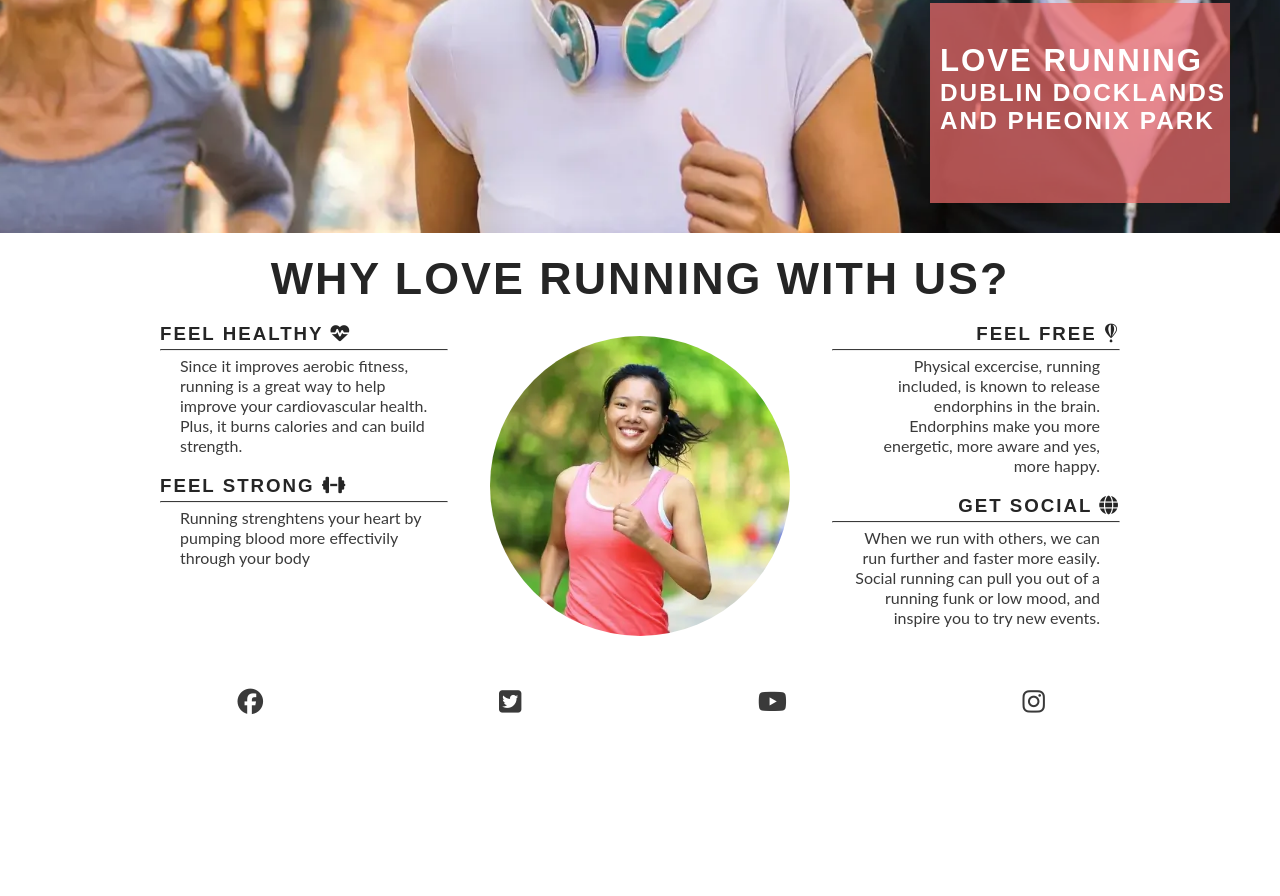
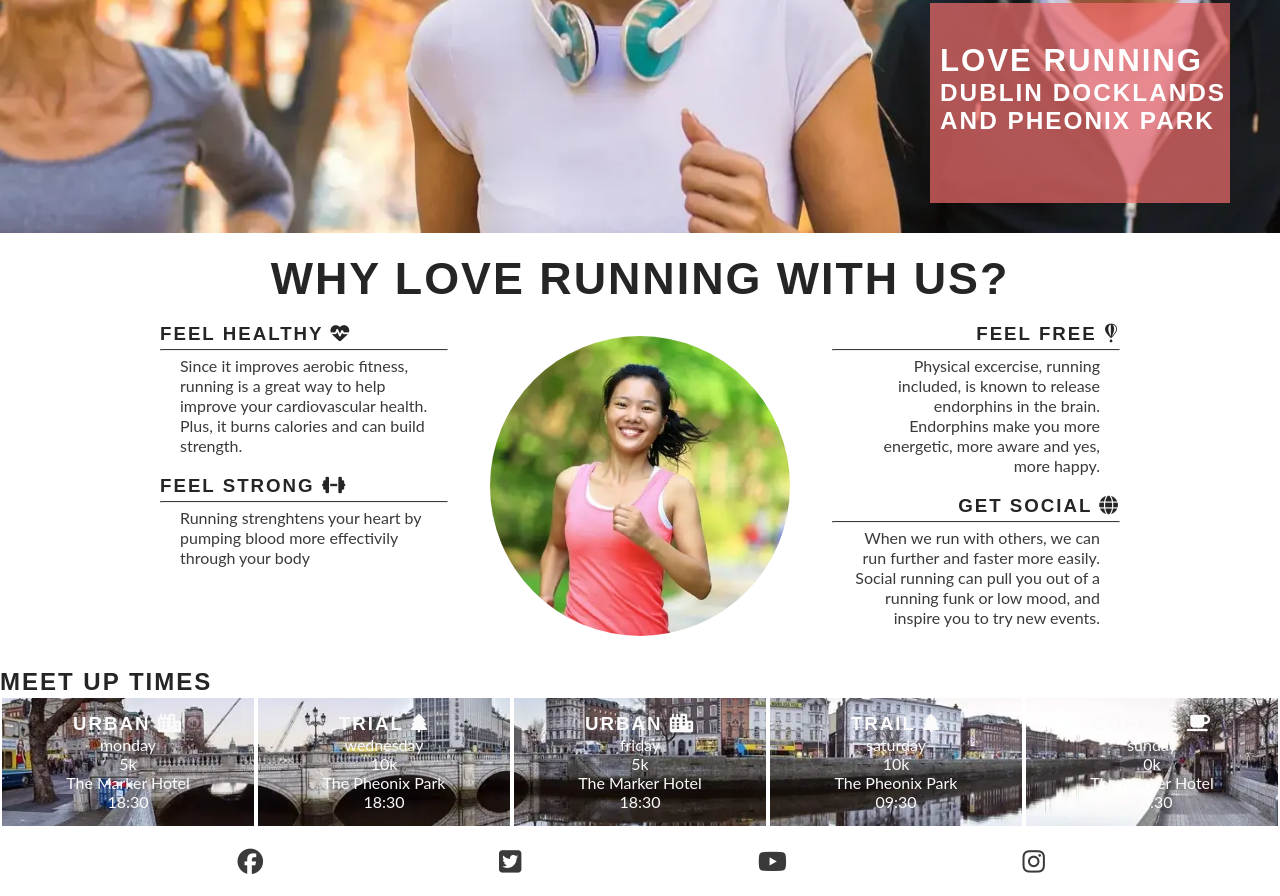
Before and after one commit to j-noon/love-running, a plain HTML site: page index.html in a window 1280 px wide. Shown: the part 446-1342 px from the top of the page. Before the commit the page ends 1182 px from the top, so only its background shows below. Drawn offline with Linux system fonts and the light colour scheme.

Commit message:
meet up times done

```diff
--- a/assests/css/style.css
+++ b/assests/css/style.css
@@ -162,6 +162,30 @@ hr {
     justify-content: center;
 }
 
+/*meet up times section*/
+#times{
+    background: url(../images/dublin-city.webp) no-repeat center/cover;
+    /*handles responsitivity without the need for a media querry*/
+    display: flex;
+    flex-wrap: wrap;
+}
+
+#times div {
+    color: #fafafa;
+    background-color: rgb(0, 0, 0 .6);
+    padding: 15px;
+    text-align: center;
+    /* this will not wrap on screens less than 400ps wide. each div will expand to fill the availiable space on its row*/
+    flex-basis: 200px;
+    flex-grow: 1;
+    border: 2px solid white;
+}
+
+#times h3{
+    /*override the heading color set in general styles*/
+    color: #fafafa;
+}
+
 /* footer */
 #social-networks {
     text-align: center;
@@ -253,23 +277,23 @@ hr {
             flex-direction: row;
         }
 
-        #benefits > div {
+        #benefits>div {
             flex: 1;
         }
 
-        #benefits-image{
-            order:  0;
+        #benefits-image {
+            order: 0;
         }
 
-        #benefits-mental{
+        #benefits-mental {
             order: 1;
         }
 
-        #benefits-mental > div {
+        #benefits-mental>div {
             align-self: flex-start;
         }
 
-        #benefits-physical > div {
+        #benefits-physical>div {
             align-self: flex-end;
         }
     }
--- a/index.html
+++ b/index.html
@@ -75,12 +75,53 @@
                             you out of a running funk or low mood, and inspire you to try new events. </p>
                     </div>
                 </div>
-                   <div id="benefits-image">
-                     <div id="circle-cover-bg"> </div>
+                <div id="benefits-image">
+                    <div id="circle-cover-bg"> </div>
                 </div>
 
             </div>
 
+        </section>
+      <!-- meetup times section-->
+        <section id="meetups">
+          <h2>Meet Up Times</h2>
+          <div id="times">
+            <div>
+                <h3>Urban <i class="fa-solid fa-city"></i></h3>
+                <p>monday</p>
+                <p>5k</p>
+                <p>The Marker Hotel</p>
+                <p>18:30</p>
+            </div>
+            <div>
+                <h3>trial <i class="fa-solid fa-tree"></i></h3>
+                <p>wednesday</p>
+                <p>10k</p>
+                <p>The Pheonix Park</p>
+                <p>18:30</p>
+            </div>
+            <div>
+                <h3>Urban <i class="fa-solid fa-city"></i></h3>
+                <p>friday</p>
+                <p>5k</p>
+                <p>The Marker Hotel</p>
+                <p>18:30</p>
+            </div>
+            <div>
+                <h3>Trail <i class="fa-solid fa-tree"></i> </h3>
+                <p>saturday</p>
+                <p>10k</p>
+                <p>The Pheonix Park</p>
+                <p>09:30</p>
+            </div>
+            <div>
+                <h3>Coffee <i class="fa-solid fa-mug-saucer"></i></h3>
+                <p>sunday</p>
+                <p>0k</p>
+                <p>The Marker Hotel</p>
+                <p>11:30</p>
+            </div>
+          </div>
         </section>
     </main>
 
```
Also changed, not shown: assests/images/dublin-city.webp (added).
